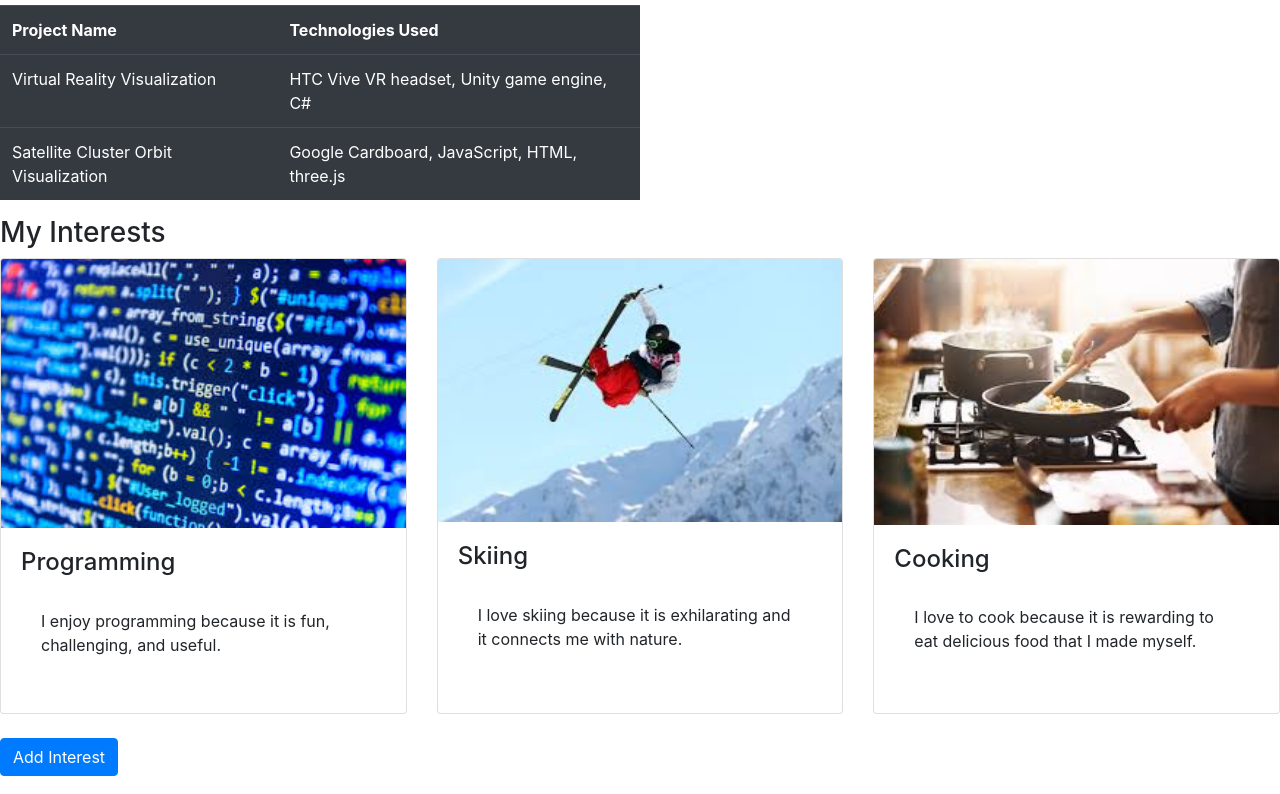
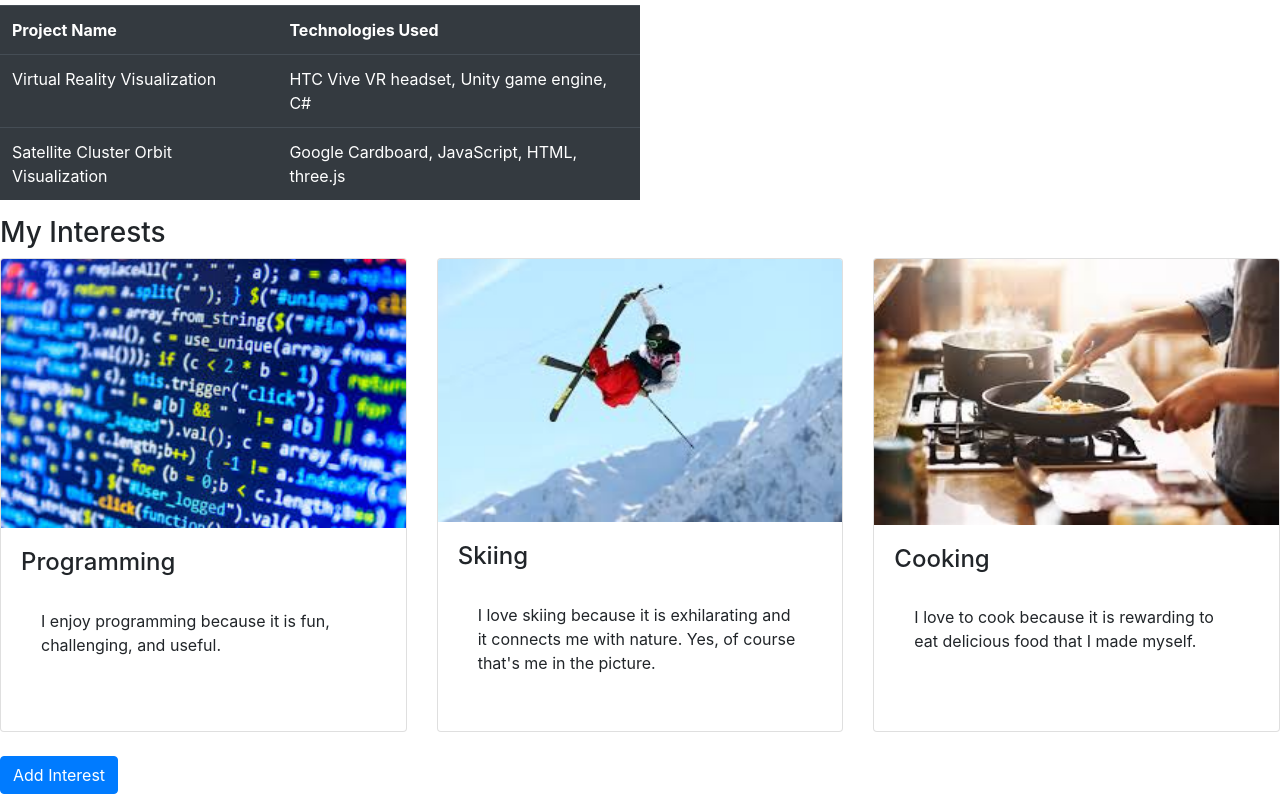
Before and after one commit to RHughes98/RHughes98.github.io, a plain HTML site: page mypage_bootstrap.html in a window 1280 px wide. Shown: the part 1026-1820 px from the top of the page. Drawn offline with nearby package versions, Linux system fonts and the light colour scheme.

Commit message:
adding joke on skiing card

```diff
--- a/mypage_bootstrap.html
+++ b/mypage_bootstrap.html
@@ -72,7 +72,7 @@
             <img class="card-img-top" src="resources/skiing.jfif" alt="skiing">
             <div class="card-body">
               <h4 class="card-title">Skiing</h4>
-              <p class="card-body">I love skiing because it is exhilarating and it connects me with nature.</p>
+              <p class="card-body">I love skiing because it is exhilarating and it connects me with nature. Yes, of course that's me in the picture.</p>
             </div>
           </div>
 
```
